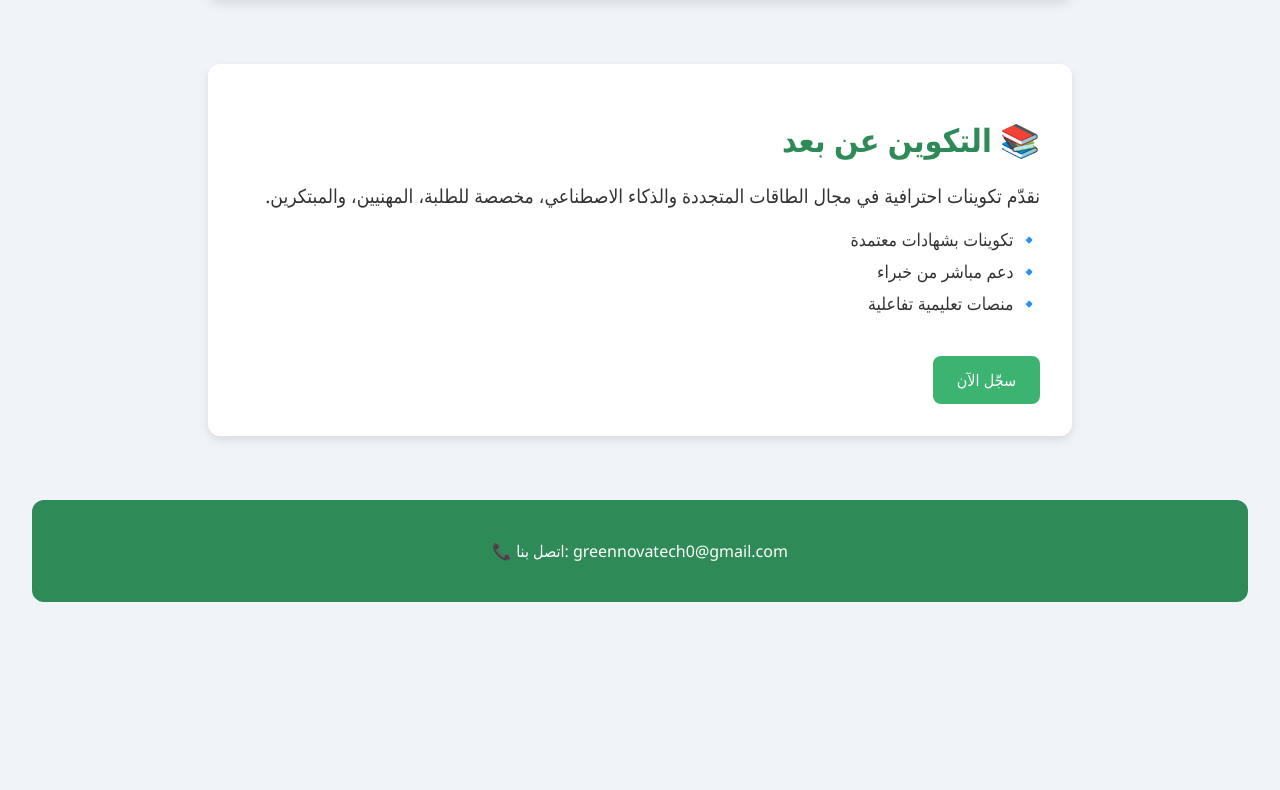
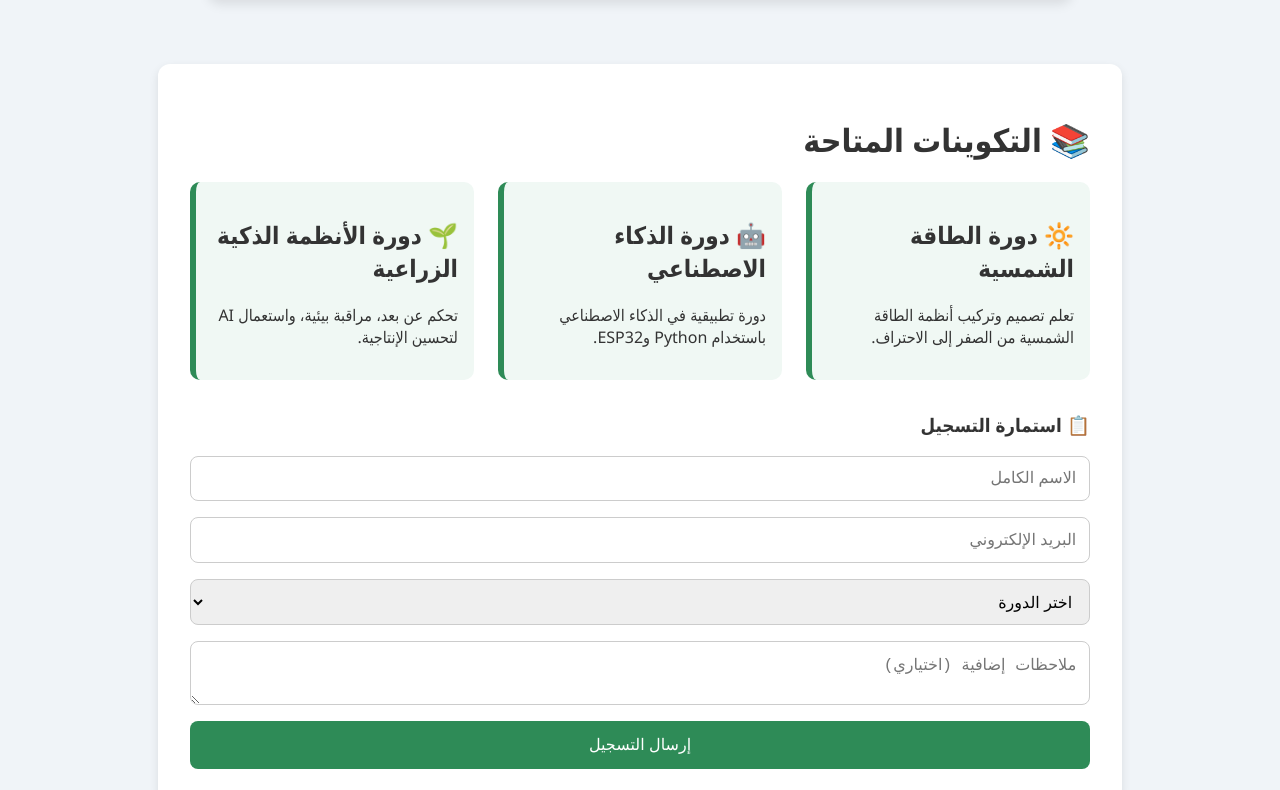
Before and after one commit to amineramisalah/green-nova-tech, a React (Create React App) app: page / in a window 1280 px wide. Shown: the part 1085-1875 px from the top of the page. Before the commit the page ends 1719 px from the top, so only its background shows below. Built offline with nearby package versions, Linux system fonts and the light colour scheme.

Commit message:
تحديث صفحة التكوين مع أنواع الدورات واستمارة التسجيل

```diff
--- a/src/Training.css
+++ b/src/Training.css
@@ -1,5 +1,5 @@
 .training-container {
-  max-width: 800px;
+  max-width: 900px;
   margin: 4rem auto;
   padding: 2rem;
   background: #fff;
@@ -9,36 +9,46 @@
   direction: rtl;
 }
 
-.training-container h1 {
-  color: #2e8b57;
+.course-list {
+  display: grid;
+  grid-template-columns: repeat(auto-fit, minmax(260px, 1fr));
+  gap: 1.5rem;
+  margin-bottom: 2rem;
 }
 
-.training-container p {
-  font-size: 1.2rem;
-  margin: 1rem 0;
+.course-box {
+  background: #f0f8f4;
+  border-left: 6px solid #2e8b57;
+  padding: 1rem;
+  border-radius: 10px;
 }
 
-.training-container ul {
-  list-style: none;
-  padding-right: 0;
-  font-size: 1.1rem;
+.form-container {
+  display: flex;
+  flex-direction: column;
+  gap: 1rem;
 }
 
-.training-container li {
-  margin: 0.5rem 0;
+.form-container input,
+.form-container select,
+.form-container textarea {
+  padding: 0.8rem;
+  font-size: 1rem;
+  border: 1px solid #ccc;
+  border-radius: 8px;
 }
 
-.btn-training {
-  display: inline-block;
-  margin-top: 1.5rem;
-  padding: 0.8rem 1.5rem;
-  background: #3cb371;
+.form-container button {
+  background: #2e8b57;
   color: white;
+  border: none;
+  padding: 0.9rem;
   border-radius: 8px;
-  text-decoration: none;
+  font-size: 1rem;
+  cursor: pointer;
   transition: 0.3s;
 }
 
-.btn-training:hover {
-  background: #2e8b57;
+.form-container button:hover {
+  background: #23774c;
 }
--- a/src/Training.js
+++ b/src/Training.js
@@ -1,19 +1,80 @@
-import React from 'react';
+import React, { useState } from 'react';
 import './Training.css';
 
 function Training() {
+  const [formData, setFormData] = useState({
+    name: '',
+    email: '',
+    course: '',
+    message: ''
+  });
+
+  const handleChange = (e) => {
+    setFormData({ ...formData, [e.target.name]: e.target.value });
+  };
+
+  const handleSubmit = (e) => {
+    e.preventDefault();
+    alert('✅ تم إرسال التسجيل بنجاح!\n' + JSON.stringify(formData, null, 2));
+    // هنا يمكنك ربط الاستمارة بخدمة خارجية مثل Google Forms أو Airtable
+    setFormData({ name: '', email: '', course: '', message: '' });
+  };
+
   return (
     <div className="training-container">
-      <h1>📚 التكوين عن بعد</h1>
-      <p>
-        نقدّم تكوينات احترافية في مجال الطاقات المتجددة والذكاء الاصطناعي، مخصصة للطلبة، المهنيين، والمبتكرين.
-      </p>
-      <ul>
-        <li>🔹 تكوينات بشهادات معتمدة</li>
-        <li>🔹 دعم مباشر من خبراء</li>
-        <li>🔹 منصات تعليمية تفاعلية</li>
-      </ul>
-      <a href="#contact" className="btn-training">سجّل الآن</a>
+      <h1>📚 التكوينات المتاحة</h1>
+      <div className="course-list">
+        <div className="course-box">
+          <h2>🔆 دورة الطاقة الشمسية</h2>
+          <p>تعلم تصميم وتركيب أنظمة الطاقة الشمسية من الصفر إلى الاحتراف.</p>
+        </div>
+        <div className="course-box">
+          <h2>🤖 دورة الذكاء الاصطناعي</h2>
+          <p>دورة تطبيقية في الذكاء الاصطناعي باستخدام Python وESP32.</p>
+        </div>
+        <div className="course-box">
+          <h2>🌱 دورة الأنظمة الذكية الزراعية</h2>
+          <p>تحكم عن بعد، مراقبة بيئية، واستعمال AI لتحسين الإنتاجية.</p>
+        </div>
+      </div>
+
+      <h3>📋 استمارة التسجيل</h3>
+      <form onSubmit={handleSubmit} className="form-container">
+        <input
+          type="text"
+          name="name"
+          placeholder="الاسم الكامل"
+          value={formData.name}
+          onChange={handleChange}
+          required
+        />
+        <input
+          type="email"
+          name="email"
+          placeholder="البريد الإلكتروني"
+          value={formData.email}
+          onChange={handleChange}
+          required
+        />
+        <select
+          name="course"
+          value={formData.course}
+          onChange={handleChange}
+          required
+        >
+          <option value="">اختر الدورة</option>
+          <option value="الطاقة الشمسية">🔆 الطاقة الشمسية</option>
+          <option value="الذكاء الاصطناعي">🤖 الذكاء الاصطناعي</option>
+          <option value="الأنظمة الذكية الزراعية">🌱 الأنظمة الذكية الزراعية</option>
+        </select>
+        <textarea
+          name="message"
+          placeholder="ملاحظات إضافية (اختياري)"
+          value={formData.message}
+          onChange={handleChange}
+        ></textarea>
+        <button type="submit">إرسال التسجيل</button>
+      </form>
     </div>
   );
 }
```
